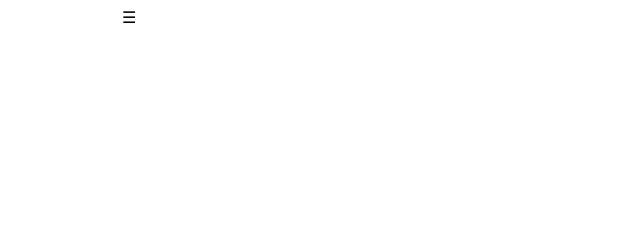
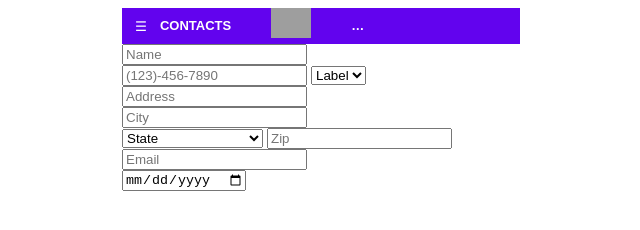
Before and after one commit to Sc-Juju/Mobile-Form, a plain HTML site: page index.html in a window 1280 px wide. Shown: the whole page, without its empty margins (319-959 px from the left). Drawn offline with Linux system fonts and the light colour scheme; grey boxes are pictures that could not be loaded.

Commit message:
Added basic html inputs

```diff
--- a/index.html
+++ b/index.html
@@ -11,8 +11,120 @@
 	<body>
 		<header>
 			<div class="container"></div>
-			<div class="container-two">&#9776;</div>
+			<div class="nav">
+				<ul class="navbar">
+					<li class="nav-link">
+						<button class="btn">&#9776;</button>
+					</li>
+					<li class="nav-link">
+						<a href="#">Contacts</a>
+					</li>
+					<li class="nav-link">
+						<a href="#">
+							<img
+								class="nav-icon"
+								src="https://www.citypng.com/public/uploads/small/11640439066gvdicej5lgzwysh67xgewiixiqsmd6phvcidruhbvrizlpwtl7qhjckdiizpl7lvj3dgyl780ezhsdo2yp6bqe8tvg7eqvaa1p6n.png"
+								alt="search"
+							/>
+						</a>
+					</li>
+					<li class="nav-link">
+						<a href="#">&hellip;</a>
+					</li>
+				</ul>
+			</div>
 		</header>
-		<form action=""></form>
+		<form action="">
+			<label for="name"></label>
+			<input type="text" id="name" name="name" placeholder="Name" /><br />
+			<label for="phone"></label>
+			<input
+				type="tel"
+				name="phone"
+				id="phone"
+				placeholder="(123)-456-7890"
+			/>
+			<label for="Label"></label>
+			<select name="Label" id="Label">
+				<option value="" disabled selected hidden>Label</option>
+			</select>
+			<br />
+			<label for="address"></label>
+			<input
+				type="text"
+				placeholder="Address"
+				id="address"
+				name="address"
+			/>
+			<br />
+			<input type="text" id="city" name="city" placeholder="City" />
+			<br />
+			<select name="state" id="state">
+				<option value="" disabled selected hidden>State</option>
+				<option value="AL">Alabama</option>
+				<option value="AK">Alaska</option>
+				<option value="AZ">Arizona</option>
+				<option value="AR">Arkansas</option>
+				<option value="CA">California</option>
+				<option value="CO">Colorado</option>
+				<option value="CT">Connecticut</option>
+				<option value="DE">Delaware</option>
+				<option value="DC">District Of Columbia</option>
+				<option value="FL">Florida</option>
+				<option value="GA">Georgia</option>
+				<option value="HI">Hawaii</option>
+				<option value="ID">Idaho</option>
+				<option value="IL">Illinois</option>
+				<option value="IN">Indiana</option>
+				<option value="IA">Iowa</option>
+				<option value="KS">Kansas</option>
+				<option value="KY">Kentucky</option>
+				<option value="LA">Louisiana</option>
+				<option value="ME">Maine</option>
+				<option value="MD">Maryland</option>
+				<option value="MA">Massachusetts</option>
+				<option value="MI">Michigan</option>
+				<option value="MN">Minnesota</option>
+				<option value="MS">Mississippi</option>
+				<option value="MO">Missouri</option>
+				<option value="MT">Montana</option>
+				<option value="NE">Nebraska</option>
+				<option value="NV">Nevada</option>
+				<option value="NH">New Hampshire</option>
+				<option value="NJ">New Jersey</option>
+				<option value="NM">New Mexico</option>
+				<option value="NY">New York</option>
+				<option value="NC">North Carolina</option>
+				<option value="ND">North Dakota</option>
+				<option value="OH">Ohio</option>
+				<option value="OK">Oklahoma</option>
+				<option value="OR">Oregon</option>
+				<option value="PA">Pennsylvania</option>
+				<option value="RI">Rhode Island</option>
+				<option value="SC">South Carolina</option>
+				<option value="SD">South Dakota</option>
+				<option value="TN">Tennessee</option>
+				<option value="TX">Texas</option>
+				<option value="UT">Utah</option>
+				<option value="VT">Vermont</option>
+				<option value="VA">Virginia</option>
+				<option value="WA">Washington</option>
+				<option value="WV">West Virginia</option>
+				<option value="WI">Wisconsin</option>
+				<option value="WY">Wyoming</option>
+			</select>
+			<input
+				type="number"
+				id="zipcode"
+				name="zipcode"
+				placeholder="Zip"
+			/>
+			<br />
+			<label for="email"></label>
+			<input type="email" name="email" id="email" placeholder="Email" />
+			<br />
+			<label for="birthday"></label>
+			<input type="date" name="birthday" id="birthday" />
+		</form>
 	</body>
 </html>
--- a/style.css
+++ b/style.css
@@ -10,16 +10,40 @@
 .btn{
     display: inline-block;
     font-weight: 400;
-    color: var(--font-color-dark);
+    color:var(--white);
     text-align: center;
     cursor: pointer;
     user-select: none;
     background-color: transparent;
     border: 1px solid transparent;
     padding: .375rem .75rem;
-    border-radius:1.25rem;
     transition: ease-in-out .3s;
 }
 .container{
     margin-left: auto;
+    background-color:var(--header-top);
 }
+ul{
+    padding:0;
+    margin:0;
+    list-style: none;
+}
+
+.navbar{
+    display: flex;
+    align-items: center;
+    background-color: var(--header-bottom);
+}
+.nav-link a{
+    color: var(--white);
+    font-size: .8125rem;
+    font-weight: 600;
+    font-family: "Hind", sans-serif;
+    text-transform: uppercase;
+    margin-right: 2.5rem;
+    line-height: 1.25rem;
+}
+a {text-decoration: none;}
+.nav-icon{
+    height:30px;
+}
```
